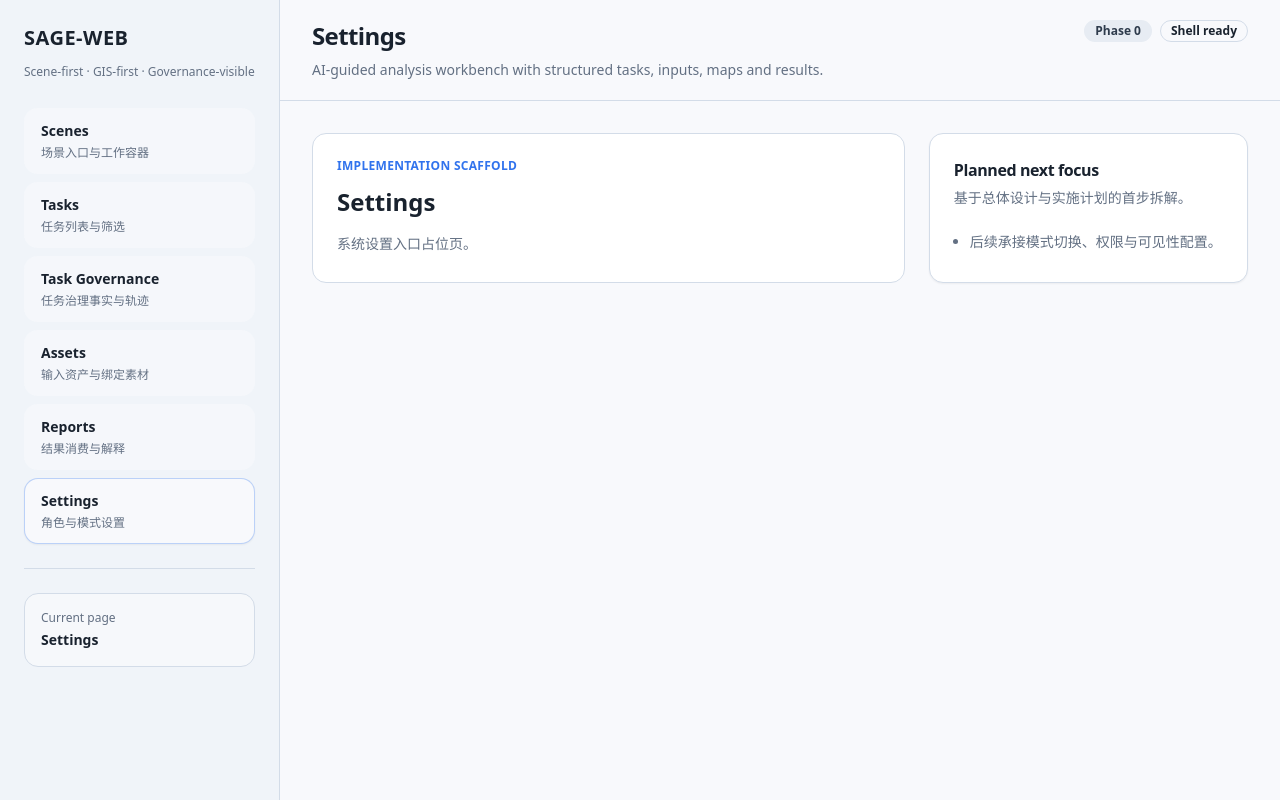
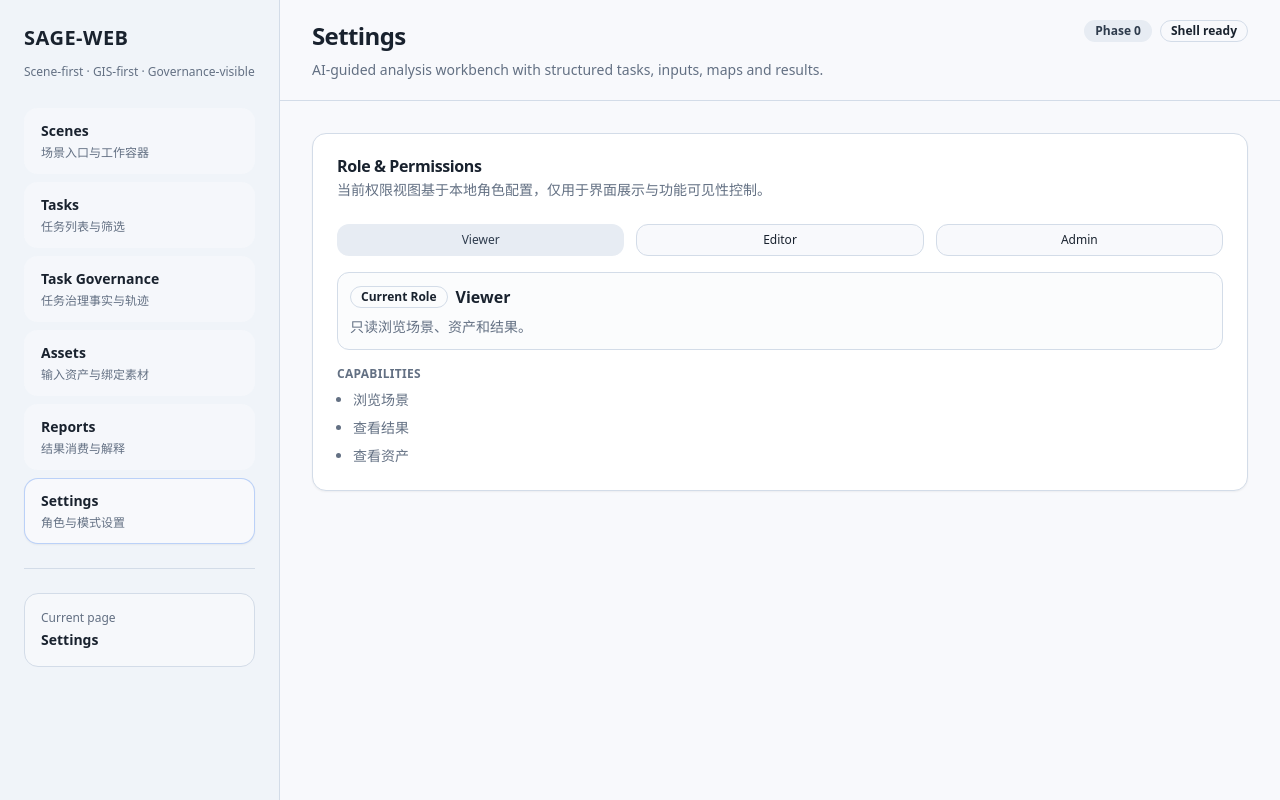
Before and after one commit to ssaurora/SAGE-WEB-Beta, a Next.js app: page /settings in a window 1280 px wide. Built offline with nearby package versions, Linux system fonts and the light colour scheme.

Commit message:
feat: implement RolePermissionCard for role-based permissions and scene creation control

```diff
--- a/app/settings/page.tsx
+++ b/app/settings/page.tsx
@@ -1,11 +1,5 @@
-import { PlaceholderPage } from "@/components/pages/placeholder-page";
+import { RolePermissionCard } from "@/components/pages/app-role";
 
 export default function SettingsPage() {
-  return (
-    <PlaceholderPage
-      title="Settings"
-      description="系统设置入口占位页。"
-      bullets={["后续承接模式切换、权限与可见性配置。"]}
-    />
-  );
+  return <RolePermissionCard />;
 }
--- /dev/null
+++ b/components/pages/app-role.tsx
@@ -0,0 +1,110 @@
+"use client";
+
+import { useEffect, useMemo, useState } from "react";
+import { Badge } from "@/components/ui/badge";
+import { Button } from "@/components/ui/button";
+import {
+  Card,
+  CardContent,
+  CardDescription,
+  CardHeader,
+  CardTitle,
+} from "@/components/ui/card";
+
+export type AppRole = "Viewer" | "Editor" | "Admin";
+
+const STORAGE_KEY = "sage-web.appRole";
+const DEFAULT_ROLE: AppRole = "Viewer";
+
+const roleDescriptions: Record<AppRole, string> = {
+  Viewer: "只读浏览场景、资产和结果。",
+  Editor: "可创建和编辑场景，执行工作台操作。",
+  Admin: "可管理全局配置与高权限操作。",
+};
+
+const roleCapabilities: Record<AppRole, string[]> = {
+  Viewer: ["浏览场景", "查看结果", "查看资产"],
+  Editor: ["创建场景", "运行工作台", "调整输入与绑定"],
+  Admin: ["管理配置", "查看所有权限视图", "执行高权限操作"],
+};
+
+export function useAppRole() {
+  const [role, setRole] = useState<AppRole>(DEFAULT_ROLE);
+
+  useEffect(() => {
+    const saved = window.localStorage.getItem(STORAGE_KEY) as AppRole | null;
+    if (saved === "Viewer" || saved === "Editor" || saved === "Admin") {
+      setRole(saved);
+    }
+  }, []);
+
+  useEffect(() => {
+    window.localStorage.setItem(STORAGE_KEY, role);
+  }, [role]);
+
+  return { role, setRole };
+}
+
+export function canCreateScene(role: AppRole) {
+  return role === "Editor" || role === "Admin";
+}
+
+export function canEditWorkbench(role: AppRole) {
+  return role === "Editor" || role === "Admin";
+}
+
+export function canManageSystem(role: AppRole) {
+  return role === "Admin";
+}
+
+export function RolePermissionCard() {
+  const { role, setRole } = useAppRole();
+
+  const capabilities = useMemo(() => roleCapabilities[role], [role]);
+
+  return (
+    <Card>
+      <CardHeader>
+        <CardTitle>Role & Permissions</CardTitle>
+        <CardDescription>
+          当前权限视图基于本地角色配置，仅用于界面展示与功能可见性控制。
+        </CardDescription>
+      </CardHeader>
+      <CardContent className="space-y-4">
+        <div className="grid gap-3 md:grid-cols-3">
+          {(["Viewer", "Editor", "Admin"] as AppRole[]).map((item) => (
+            <Button
+              key={item}
+              size="sm"
+              variant={role === item ? "secondary" : "outline"}
+              onClick={() => setRole(item)}
+            >
+              {item}
+            </Button>
+          ))}
+        </div>
+
+        <div className="rounded-md border bg-muted/20 p-3">
+          <div className="flex flex-wrap items-center gap-2">
+            <Badge variant="outline">Current Role</Badge>
+            <span className="font-semibold">{role}</span>
+          </div>
+          <p className="mt-2 text-sm text-muted-foreground">
+            {roleDescriptions[role]}
+          </p>
+        </div>
+
+        <div>
+          <p className="mb-2 text-xs font-semibold uppercase tracking-wide text-muted-foreground">
+            Capabilities
+          </p>
+          <ul className="list-disc space-y-2 pl-4 text-sm text-muted-foreground">
+            {capabilities.map((item) => (
+              <li key={item}>{item}</li>
+            ))}
+          </ul>
+        </div>
+      </CardContent>
+    </Card>
+  );
+}
--- a/components/pages/scenes-list-client.tsx
+++ b/components/pages/scenes-list-client.tsx
@@ -11,6 +11,7 @@ import {
   CardHeader,
   CardTitle,
 } from "@/components/ui/card";
+import { canCreateScene, useAppRole } from "@/components/pages/app-role";
 
 type SceneListItemViewModel = {
   sceneId: string;
@@ -28,6 +29,7 @@ interface ScenesListPageProps {
 }
 
 export function ScenesListClient({ items }: ScenesListPageProps) {
+  const { role } = useAppRole();
   const [searchQuery, setSearchQuery] = useState("");
   const [filterStatus, setFilterStatus] = useState<
     "All" | "Active" | "Archived"
@@ -76,12 +78,22 @@ export function ScenesListClient({ items }: ScenesListPageProps) {
           <p className="text-muted-foreground">
             管理您的分析场景与项目工作空间
           </p>
+          <div className="flex flex-wrap items-center gap-2 pt-1">
+            <Badge variant="outline">Role: {role}</Badge>
+            <Badge variant={canCreateScene(role) ? "secondary" : "outline"}>
+              {canCreateScene(role) ? "Can Create Scene" : "Read Only"}
+            </Badge>
+          </div>
         </div>
 
         <div className="flex flex-wrap gap-3">
-          <Link href="/scenes/scene-001/overview" className="inline-block">
-            <Button>+ Create Scene</Button>
-          </Link>
+          {canCreateScene(role) ? (
+            <Link href="/scenes/scene-001/overview" className="inline-block">
+              <Button>+ Create Scene</Button>
+            </Link>
+          ) : (
+            <Button disabled>+ Create Scene</Button>
+          )}
         </div>
       </div>
 
@@ -225,7 +237,9 @@ export function ScenesListClient({ items }: ScenesListPageProps) {
           <div>
             <p className="text-sm font-medium">提示</p>
             <p className="text-xs text-muted-foreground">
-              单击任何场景卡片进入详情页，或使用顶部"Create Scene"按钮创建新项目
+              单击任何场景卡片进入详情页；{canCreateScene(role)
+                ? "当前角色可创建新场景。"
+                : "当前角色为只读，创建入口已隐藏/禁用。"}
             </p>
           </div>
           <Link href="/scenes/scene-001/overview" className="inline-block">
```
